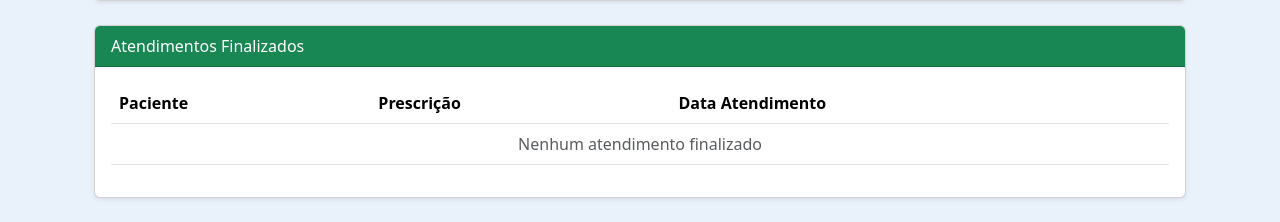
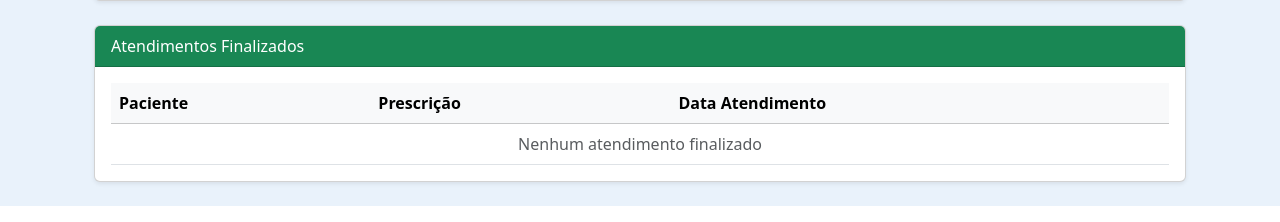
Before and after one commit to rfalves-wq/saude, a Django app: page /medico/dashboard/ in a window 1280 px wide. Shown: the part 597-819 px from the top of the page. Run offline with Django 5.2, Linux system fonts and the light colour scheme; a user stored in the database is signed in; data comes from the database, SQL or seed files in the repository; both versions use the stored data as it was after the commit; some libraries are stand-ins or nearby versions.

Commit message:
atualização

```diff
--- a/app/settings.py
+++ b/app/settings.py
@@ -22,8 +22,8 @@ BASE_DIR = Path(__file__).resolve().parent.parent
 # ==============================
 SECRET_KEY = 'django-insecure-$t*&9np((m-hx0m12q%-vc@f#$ox7k!w-+8-wxlx@19_e20bnb'
 DEBUG = True  # Somente para desenvolvimento
-ALLOWED_HOSTS = []  # Em produção: ['meusite.com', 'www.meusite.com']
-
+#ALLOWED_HOSTS = []  # Em produção: ['meusite.com', 'www.meusite.com']
+ALLOWED_HOSTS = ['*']
 # ==============================
 # INSTALLED APPS
 # ==============================
--- a/medico/templates/medico/dashboard.html
+++ b/medico/templates/medico/dashboard.html
@@ -157,9 +157,9 @@
    <!-- ATENDIMENTOS FINALIZADOS -->
 <div class="card shadow-sm mb-4">
     <div class="card-header bg-success text-white">Atendimentos Finalizados</div>
-        <div class="card-body">
-            <table class="table table-hover align-middle">
-                <thead>
+    <div class="card-body" style="max-height: 400px; overflow-y: auto;">
+        <table class="table table-hover align-middle mb-0">
+            <thead class="table-light">
                 <tr>
                     <th>Paciente</th>
                     <th>Prescrição</th>
@@ -182,6 +182,7 @@
         </table>
     </div>
 </div>
+
 </div>
 
 <!-- ESTILOS -->
```
Also changed, not shown: db.sqlite3. Lines whose indentation alone changed are shown as unchanged.
